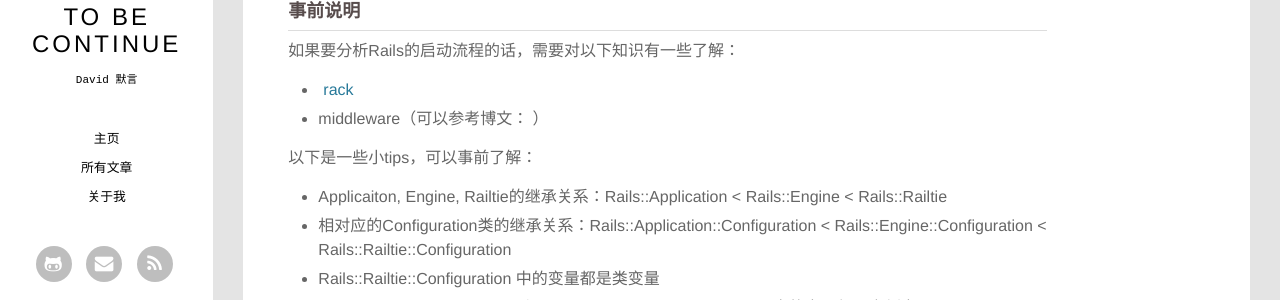
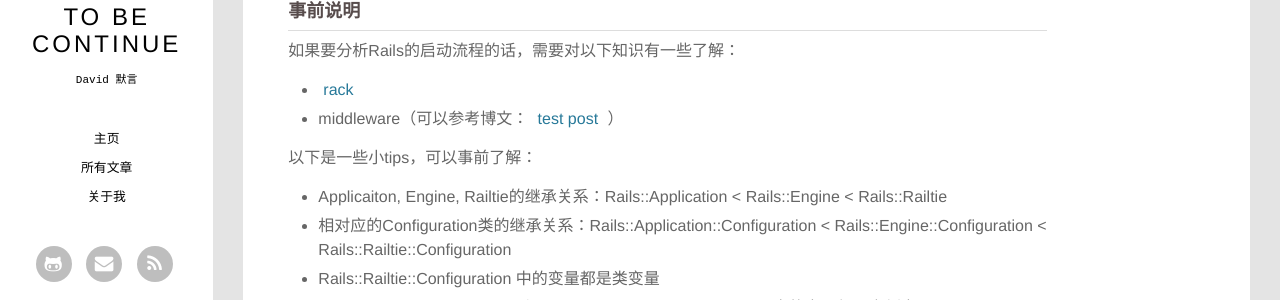
Before and after one commit to MakeItEasy/makeiteasy.github.com, a Jekyll site: the page built from _posts/2014-10-18-rails-application-booting-process.markdown, in a window 1280 px wide and 900 px high. Shown: the part 261-561 px from the top of the window. Built offline with Jekyll 4.4.1, drawn with Linux system fonts in a browser that asks for light colours; Markdown is read by kramdown in place of the engine named in the settings; comment, search, counter and statistics services are not loaded.

Commit message:
test building error

```diff
--- a/_posts/2014-10-18-rails-application-booting-process.markdown
+++ b/_posts/2014-10-18-rails-application-booting-process.markdown
@@ -17,6 +17,7 @@
 
 * [rack](https://github.com/rack/rack)
 * middleware（可以参考博文：
+[test post]({% post_url 2014-10-19-test-post-url %})
 ）
 
 以下是一些小tips，可以事前了解：
```
